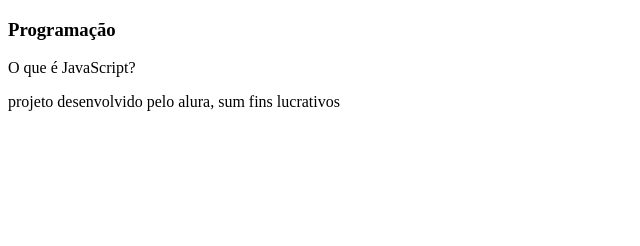
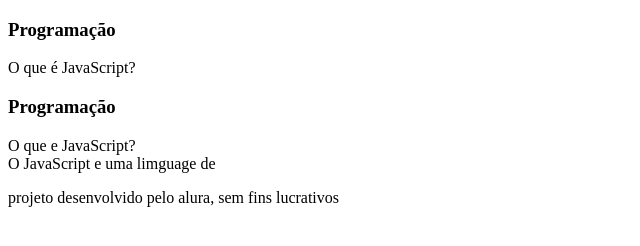
Before and after one commit to zorogostoso/julia, a plain HTML site: page index.html in a window 1280 px wide. Shown: the whole page, without its empty margins (0-640 px from the left). Drawn offline with Linux system fonts and the light colour scheme.

Commit message:
Add files via upload

```diff
--- a/index.html
+++ b/index.html
@@ -18,8 +18,21 @@
             </article>
         </section>
     </main>
+         <section id="container">
+             <article class="cartao">
+                 <div class="cartao__conteudo">
+                    <h3>Programação</h3>
+                    <div class="cartao__conteudo__prgunta">
+                        O que e JavaScript?
+                    </div>
+                    <div class="cartao conteudo resposta">
+                        O JavaScript e uma limguage de
+                    </div>
+                 </div>
+             </article>
+         </section>
     <footer>
-        <p>projeto desenvolvido pelo alura, sum fins lucrativos
+        <p>projeto desenvolvido pelo alura, sem fins lucrativos
         </p>
     </footer>
 </body>
```
Also changed, not shown: 1 other file.
